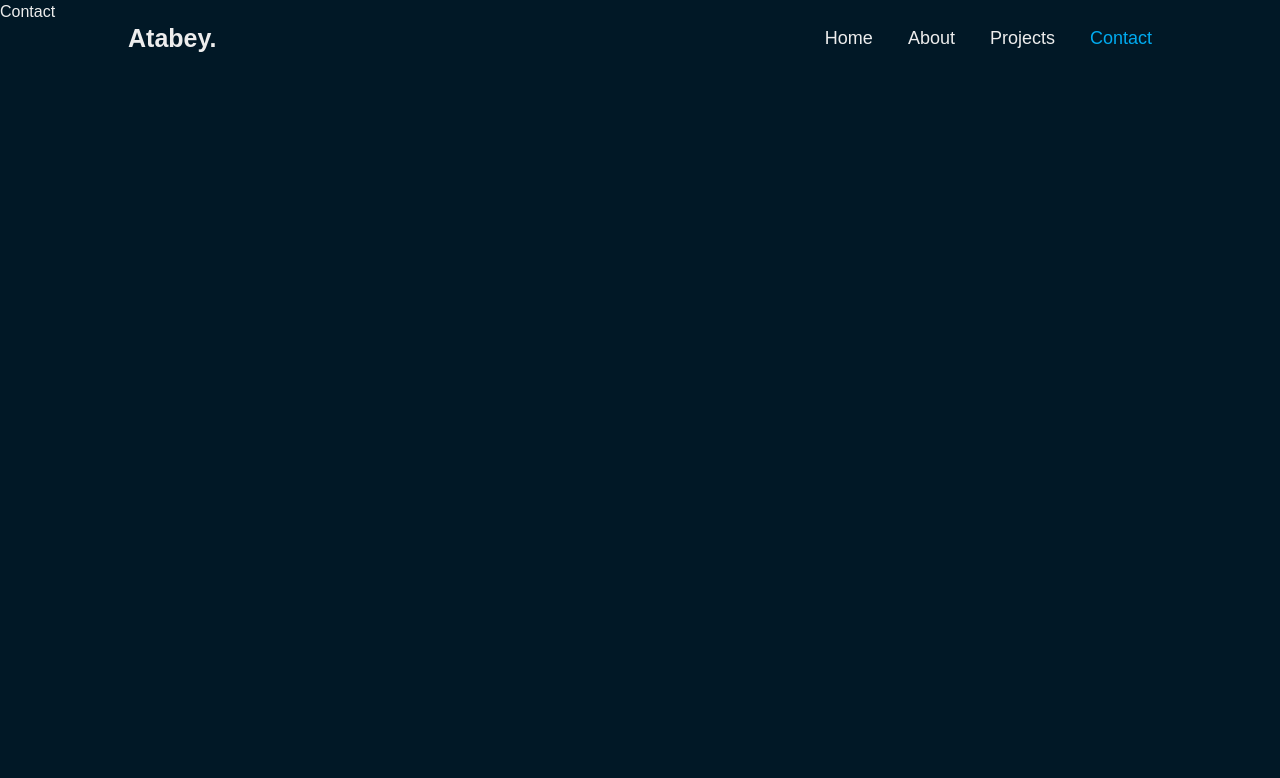
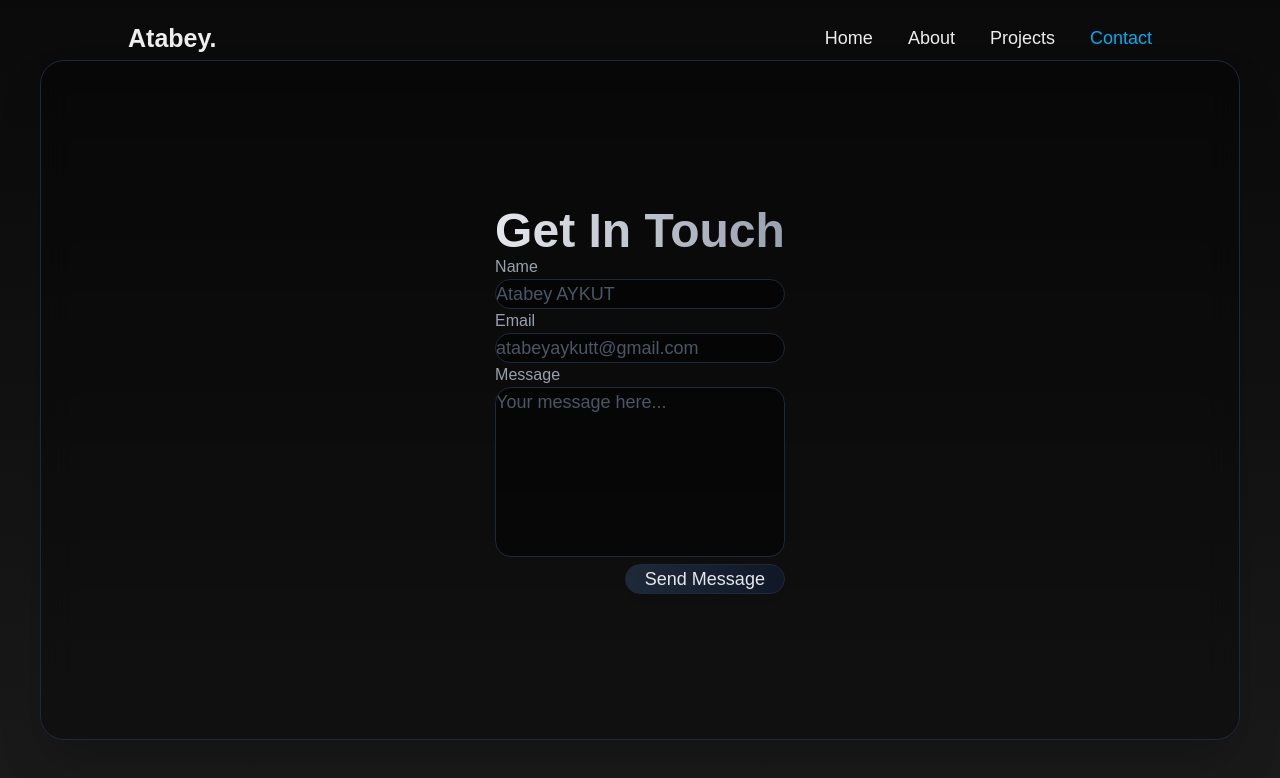
Before and after one commit to atabeyaykut/PersonalPage, a React (Vite) app: page /contact in a window 1280 px wide. Shown: the top 778 px of the page. Built offline with nearby package versions, Linux system fonts and the light colour scheme.

Commit message:
Add contact form functionality with validation; integrate react-hook-form and react-toastify for enhanced user experience

```diff
--- a/package.json
+++ b/package.json
@@ -16,8 +16,10 @@
     "axios": "^1.7.9",
     "react": "^19.0.0",
     "react-dom": "^19.0.0",
+    "react-hook-form": "^7.54.2",
     "react-icons": "^5.4.0",
     "react-router-dom": "^7.1.5",
+    "react-toastify": "^11.0.3",
     "tailwindcss": "^4.0.5"
   },
   "devDependencies": {
--- a/src/components/Contact.jsx
+++ b/src/components/Contact.jsx
@@ -1,11 +1,136 @@
-import React from 'react'
+import { useMutation } from '@tanstack/react-query';
+import axios from 'axios';
+import React from 'react';
+import { useForm } from 'react-hook-form';
+import { toast } from 'react-toastify';
 
 function Contact() {
+    const {
+        register,
+        handleSubmit,
+        formState: { errors },
+    } = useForm();
+
+    const mutation = useMutation({
+        mutationFn: async (data) => {
+            return axios.post("/api/send-mail", {
+                to: "atabeyaykutt@gmail.com",
+                subject: "Personal Page'den Gelen Mesaj",
+                text: `Ad: ${data.name}\nE-posta: ${data.email}\nMesaj: ${data.message}`
+            });
+        },
+        onSuccess: () => {
+            toast.success("Message sent successfully");
+        },
+        onError: () => {
+            toast.error("Something went wrong");
+        }
+    });
+
+    const onSubmit = (data) => {
+        mutation.mutate(data);
+    };
+
+    const inputClasses = "w-full px-6 py-4 bg-black/50 border border-gray-800 rounded-2xl focus:outline-none focus:border-gray-600 focus:ring-1 focus:ring-gray-600 transition-all duration-300 placeholder-gray-600 text-lg";
+    const labelClasses = "block text-gray-400 text-base font-medium mb-2";
+    const errorClasses = "text-red-400/80 text-sm mt-2 animate-fadeIn";
+
     return (
-        <div className="contact page-transition">
-            Contact
-        </div>
-    )
+        <section className="contact page-transition min-h-screen flex items-center justify-center py-20 px-6 bg-gradient-to-b from-[#0a0a0a] to-[#1a1a1a]">
+            <div className="max-w-300 h-170 w-full flex justify-center align-center items-center backdrop-blur-lg bg-black/30 p-12 rounded-3xl border border-gray-800 shadow-2xl hover:border-gray-700 transition-all duration-500">
+                <div className="max-w-2xl mx-auto">
+                    <h2 className="text-5xl font-bold text-center mb-12 bg-gradient-to-r from-gray-200 to-gray-400 text-transparent bg-clip-text">
+                        Get In Touch
+                    </h2>
+
+                    <form onSubmit={handleSubmit(onSubmit)} className="flex flex-col space-y-8">
+                        <div className="space-y-6">
+                            <div>
+                                <label className={labelClasses}>
+                                    Name
+                                </label>
+                                <input
+                                    type="text"
+                                    {...register("name", { required: "I need to know who you are :)" })}
+                                    className={inputClasses}
+                                    placeholder="Atabey AYKUT"
+                                />
+                                {errors.name &&
+                                    <p className={errorClasses}>
+                                        {errors.name.message}
+                                    </p>
+                                }
+                            </div>
+
+                            <div>
+                                <label className={labelClasses}>
+                                    Email
+                                </label>
+                                <input
+                                    type="email"
+                                    {...register("email", {
+                                        required: "I need your email",
+                                        pattern: {
+                                            value: /\S+@\S+\.\S+/,
+                                            message: "Please enter a valid email"
+                                        }
+                                    })}
+                                    className={inputClasses}
+                                    placeholder="atabeyaykutt@gmail.com"
+                                />
+                                {errors.email &&
+                                    <p className={errorClasses}>
+                                        {errors.email.message}
+                                    </p>
+                                }
+                            </div>
+
+                            <div>
+                                <label className={labelClasses}>
+                                    Message
+                                </label>
+                                <textarea
+                                    {...register("message", {
+                                        required: "Please enter your message",
+                                        minLength: {
+                                            value: 3,
+                                            message: "Message is too short"
+                                        }
+                                    })}
+                                    rows="6"
+                                    className={`${inputClasses} resize-none`}
+                                    placeholder="Your message here..."
+                                />
+                                {errors.message &&
+                                    <p className={errorClasses}>
+                                        {errors.message.message}
+                                    </p>
+                                }
+                            </div>
+                        </div>
+
+                        <div className="flex justify-end pt-4">
+                            <button
+                                type="submit"
+                                disabled={mutation.isPending}
+                                className="px-8 py-4 bg-gradient-to-r from-gray-800 to-gray-900 text-gray-200 rounded-2xl font-medium hover:from-gray-900 hover:to-black transition-all duration-300 disabled:opacity-50 border border-gray-800 hover:border-gray-700 shadow-lg text-lg min-w-[160px]"
+                            >
+                                {mutation.isPending ? (
+                                    <span className="flex items-center justify-center gap-3">
+                                        <svg className="animate-spin h-5 w-5 text-gray-400" xmlns="http://www.w3.org/2000/svg" fill="none" viewBox="0 0 24 24">
+                                            <circle className="opacity-25" cx="12" cy="12" r="10" stroke="currentColor" strokeWidth="4"></circle>
+                                            <path className="opacity-75" fill="currentColor" d="M4 12a8 8 0 018-8V0C5.373 0 0 5.373 0 12h4zm2 5.291A7.962 7.962 0 014 12H0c0 3.042 1.135 5.824 3 7.938l3-2.647z"></path>
+                                        </svg>
+                                        Sending...
+                                    </span>
+                                ) : 'Send Message'}
+                            </button>
+                        </div>
+                    </form>
+                </div>
+            </div>
+        </section>
+    );
 }
 
-export default Contact
+export default Contact;
--- a/tailwind.config.js
+++ b/tailwind.config.js
@@ -11,6 +11,20 @@ module.exports = {
             colors: {
                 primary: '#00abf0',
                 dark: '#001c2a',
+            },
+            keyframes: {
+                fadeIn: {
+                    '0%': { opacity: '0', transform: 'translateY(-10px)' },
+                    '100%': { opacity: '1', transform: 'translateY(0)' }
+                },
+                pulse: {
+                    '0%, 100%': { opacity: '1' },
+                    '50%': { opacity: '.5' }
+                }
+            },
+            animation: {
+                fadeIn: 'fadeIn 0.3s ease-out',
+                pulse: 'pulse 2s cubic-bezier(0.4, 0, 0.6, 1) infinite'
             }
         },
     },
```
Also changed, not shown: 1 other file (tests, documents, lock files or other folders).
